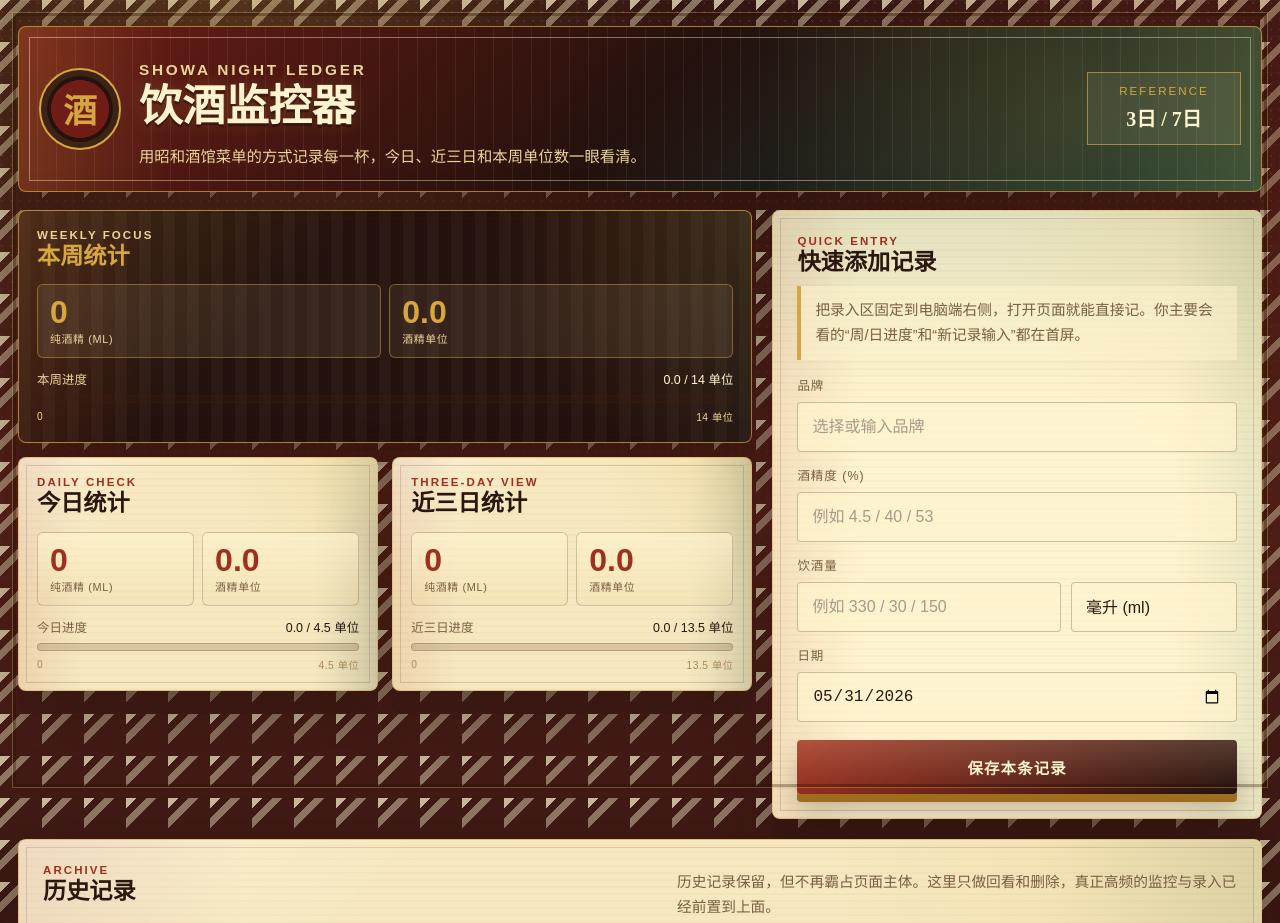
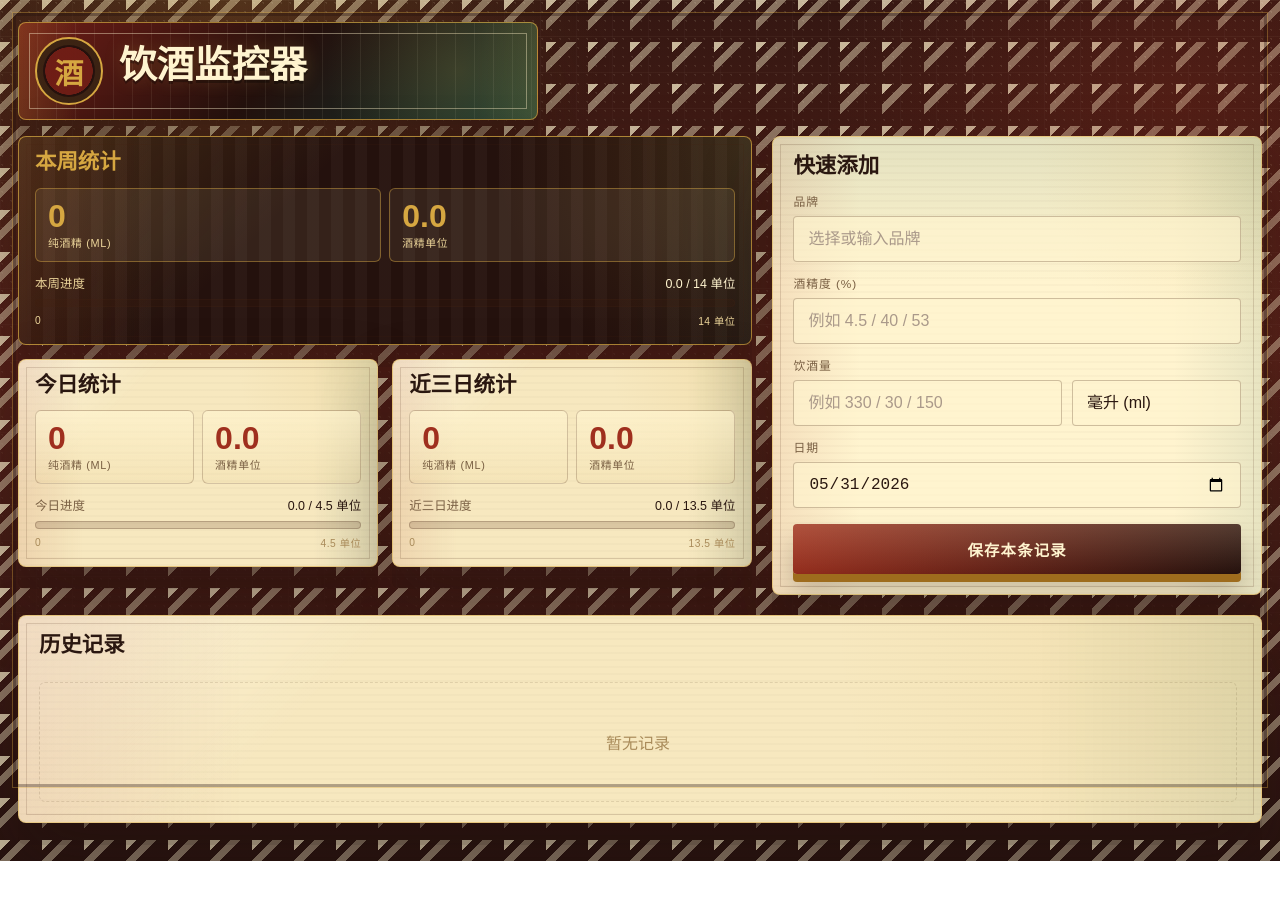
Before and after one commit to RobGun/alcohol-monitor, a plain HTML site: page 饮酒监控器.html in a window 1280 px wide. Shown: the top 923 px of the page. After the commit the page ends 861 px from the top, so only its background shows below. Drawn offline with Linux system fonts and the light colour scheme.

Commit message:
Simplify monitor interface copy

```diff
--- a/饮酒监控器.html
+++ b/饮酒监控器.html
@@ -45,7 +45,7 @@
         linear-gradient(135deg, rgba(255, 244, 207, 0.72) 0 12%, transparent 12% 24%, rgba(255, 244, 207, 0.42) 24% 36%, transparent 36% 48%),
         linear-gradient(180deg, #341712 0%, #532018 42%, #26120f 100%);
       background-size: auto, auto, 42px 42px, auto;
-      padding: 26px 18px 42px;
+      padding: 22px 18px 38px;
     }
 
     body::before {
@@ -81,8 +81,9 @@
 
     .showa-hero {
       position: relative;
-      margin-bottom: 18px;
-      padding: 20px;
+      max-width: 520px;
+      margin-bottom: 16px;
+      padding: 14px 16px;
       color: var(--paper-strong);
       background:
         linear-gradient(90deg, rgba(214, 167, 65, 0.18), transparent 12%, transparent 88%, rgba(214, 167, 65, 0.18)),
@@ -115,13 +116,13 @@
       position: relative;
       z-index: 1;
       display: grid;
-      grid-template-columns: auto minmax(0, 1fr) auto;
-      gap: 18px;
+      grid-template-columns: auto minmax(0, 1fr);
+      gap: 16px;
       align-items: center;
     }
 
     .hero-seal {
-      width: 82px;
+      width: 68px;
       aspect-ratio: 1;
       border: 2px solid var(--gold);
       border-radius: 50%;
@@ -132,7 +133,7 @@
         radial-gradient(circle, rgba(111, 29, 22, 0.96) 0 52%, rgba(36, 17, 13, 0.96) 53% 100%);
       box-shadow: inset 0 0 0 6px rgba(214, 167, 65, 0.12);
       font-family: "Iowan Old Style", "Songti SC", serif;
-      font-size: 2.1rem;
+      font-size: 1.8rem;
       font-weight: 800;
     }
 
@@ -141,44 +142,10 @@
     }
 
     .hero-copy h1 {
-      margin-top: 6px;
-      font-size: 2.7rem;
+      font-size: 2.35rem;
       line-height: 1.05;
       color: var(--paper-strong);
       text-shadow: 0 3px 0 rgba(0, 0, 0, 0.32), 0 0 18px rgba(214, 167, 65, 0.24);
-    }
-
-    .hero-copy p {
-      max-width: 680px;
-      margin-top: 10px;
-      color: #ecd59a;
-      line-height: 1.7;
-      font-size: 0.96rem;
-    }
-
-    .hero-badge {
-      min-width: 154px;
-      padding: 12px 14px;
-      border: 1px solid rgba(214, 167, 65, 0.66);
-      background: rgba(247, 232, 191, 0.08);
-      color: var(--paper-strong);
-      text-align: center;
-      font-variant-numeric: tabular-nums;
-    }
-
-    .hero-badge span {
-      display: block;
-      color: var(--gold);
-      font-size: 0.72rem;
-      text-transform: uppercase;
-      letter-spacing: 0.18em;
-    }
-
-    .hero-badge strong {
-      display: block;
-      margin-top: 6px;
-      font-family: "Iowan Old Style", "Songti SC", serif;
-      font-size: 1.25rem;
     }
 
     .summary-card,
@@ -217,15 +184,6 @@
       pointer-events: none;
     }
 
-    .eyebrow,
-    .section-kicker {
-      text-transform: uppercase;
-      letter-spacing: 0.18em;
-      font-size: 0.72rem;
-      color: var(--vermilion);
-      font-weight: 800;
-    }
-
     h1,
     h2,
     h3 {
@@ -257,7 +215,6 @@
       border-color: rgba(214, 167, 65, 0.76);
     }
 
-    .summary-card:first-child .section-kicker,
     .summary-card:first-child .stat-label,
     .summary-card:first-child .progress-header span:first-child,
     .summary-card:first-child .progress-labels {
@@ -270,27 +227,27 @@
     }
 
     .summary-card {
-      padding: 18px;
+      padding: 16px;
     }
 
     .section-head {
       position: relative;
       z-index: 1;
-      margin-bottom: 12px;
+      margin-bottom: 10px;
     }
 
     .section-head h2,
     .section-head h3 {
-      margin-top: 5px;
+      margin-top: 0;
     }
 
     .section-head h2 {
-      font-size: 1.45rem;
+      font-size: 1.34rem;
       line-height: 1.15;
     }
 
     .section-head h3 {
-      font-size: 1.25rem;
+      font-size: 1.18rem;
     }
 
     .stats-grid {
@@ -423,7 +380,7 @@
     }
 
     .form-card {
-      padding: 24px;
+      padding: 20px;
       position: sticky;
       top: 18px;
       background:
@@ -432,31 +389,18 @@
         var(--paper-strong);
     }
 
-    .quick-tip {
-      position: relative;
-      z-index: 1;
-      margin-top: -4px;
-      margin-bottom: 16px;
-      color: var(--muted);
-      line-height: 1.7;
-      font-size: 0.92rem;
-      padding: 12px 14px;
-      border-left: 4px solid var(--gold);
-      background: rgba(255, 244, 207, 0.52);
-    }
-
     #drinkForm {
       position: relative;
       z-index: 1;
       display: grid;
-      gap: 14px;
+      gap: 12px;
     }
 
     .form-group label {
       display: block;
-      margin-bottom: 8px;
+      margin-bottom: 7px;
       color: var(--muted);
-      font-size: 0.78rem;
+      font-size: 0.74rem;
       text-transform: uppercase;
       letter-spacing: 0.08em;
     }
@@ -464,7 +408,7 @@
     .form-group input,
     .form-group select {
       width: 100%;
-      height: 50px;
+      height: 46px;
       padding: 0 14px;
       border-radius: var(--radius-md);
       border: 1px solid rgba(70, 35, 18, 0.26);
@@ -494,7 +438,7 @@
 
     .btn-submit {
       margin-top: 4px;
-      height: 54px;
+      height: 50px;
       border: none;
       border-radius: var(--radius-md);
       background:
@@ -517,7 +461,7 @@
     }
 
     .history-card {
-      padding: 24px;
+      padding: 20px;
     }
 
     .history-headline {
@@ -527,14 +471,7 @@
       justify-content: space-between;
       align-items: end;
       gap: 18px;
-      margin-bottom: 16px;
-    }
-
-    .history-summary {
-      color: var(--muted);
-      font-size: 0.92rem;
-      line-height: 1.7;
-      max-width: 560px;
+      margin-bottom: 12px;
     }
 
     .history-list {
@@ -543,7 +480,7 @@
       display: grid;
       grid-template-columns: repeat(2, minmax(0, 1fr));
       gap: 12px;
-      max-height: 420px;
+      max-height: 380px;
       overflow-y: auto;
       padding-right: 4px;
     }
@@ -553,7 +490,7 @@
       justify-content: space-between;
       align-items: center;
       gap: 14px;
-      padding: 16px 18px;
+      padding: 14px 16px;
       border-radius: var(--radius-lg);
       border: 1px solid rgba(70, 35, 18, 0.18);
       background:
@@ -633,22 +570,13 @@
     .empty-message {
       display: grid;
       place-items: center;
-      min-height: 180px;
+      min-height: 120px;
       border: 1px dashed rgba(83, 58, 31, 0.14);
       border-radius: var(--radius-lg);
       color: var(--soft);
       text-align: center;
       padding: 24px;
       grid-column: 1 / -1;
-    }
-
-    .note-strip {
-      margin-top: 18px;
-      color: var(--muted);
-      font-size: 0.88rem;
-      line-height: 1.7;
-      position: relative;
-      z-index: 1;
     }
 
     code {
@@ -682,28 +610,25 @@
       .summary-card,
       .form-card,
       .history-card {
-        padding: 20px;
+        padding: 16px;
         border-radius: var(--radius-xl);
       }
 
       .showa-hero {
-        padding: 18px;
+        max-width: none;
+        padding: 16px;
       }
 
       .hero-inner {
-        grid-template-columns: 1fr;
+        grid-template-columns: auto minmax(0, 1fr);
       }
 
       .hero-seal {
-        width: 64px;
+        width: 56px;
       }
 
       .hero-copy h1 {
-        font-size: 2.1rem;
-      }
-
-      .hero-badge {
-        width: 100%;
+        font-size: 1.85rem;
       }
 
       .summary-grid {
@@ -751,13 +676,7 @@
       <div class="hero-inner">
         <div class="hero-seal">酒</div>
         <div class="hero-copy">
-          <p class="section-kicker">Showa Night Ledger</p>
           <h1>饮酒监控器</h1>
-          <p>用昭和酒馆菜单的方式记录每一杯，今日、近三日和本周单位数一眼看清。</p>
-        </div>
-        <div class="hero-badge">
-          <span>Reference</span>
-          <strong>3日 / 7日</strong>
         </div>
       </div>
     </header>
@@ -766,7 +685,6 @@
       <div class="summary-grid">
         <section class="summary-card">
           <div class="section-head">
-            <p class="section-kicker">Weekly Focus</p>
             <h2>本周统计</h2>
           </div>
           <div class="stats-grid">
@@ -800,7 +718,6 @@
 
         <section class="summary-card">
           <div class="section-head">
-            <p class="section-kicker">Daily Check</p>
             <h2>今日统计</h2>
           </div>
           <div class="stats-grid">
@@ -834,7 +751,6 @@
 
         <section class="summary-card">
           <div class="section-head">
-            <p class="section-kicker">Three-Day View</p>
             <h2>近三日统计</h2>
           </div>
           <div class="stats-grid">
@@ -869,10 +785,8 @@
 
       <aside class="form-card">
         <div class="section-head">
-          <p class="section-kicker">Quick Entry</p>
-          <h2>快速添加记录</h2>
+          <h2>快速添加</h2>
         </div>
-        <p class="quick-tip">把录入区固定到电脑端右侧，打开页面就能直接记。你主要会看的“周/日进度”和“新记录输入”都在首屏。</p>
         <form id="drinkForm">
           <div class="form-group">
             <label for="brandSelect">品牌</label>
@@ -905,15 +819,12 @@
     <section class="history-card">
       <div class="history-headline">
         <div class="section-head">
-          <p class="section-kicker">Archive</p>
           <h2>历史记录</h2>
         </div>
-        <p class="history-summary">历史记录保留，但不再霸占页面主体。这里只做回看和删除，真正高频的监控与录入已经前置到上面。</p>
       </div>
       <div id="historyList" class="history-list">
         <p class="empty-message">暂无记录</p>
       </div>
-      <p class="note-strip">这个页面仍然是单文件版本，双击即可打开；数据保存在本浏览器本地存储里。</p>
     </section>
   </div>
 
```
